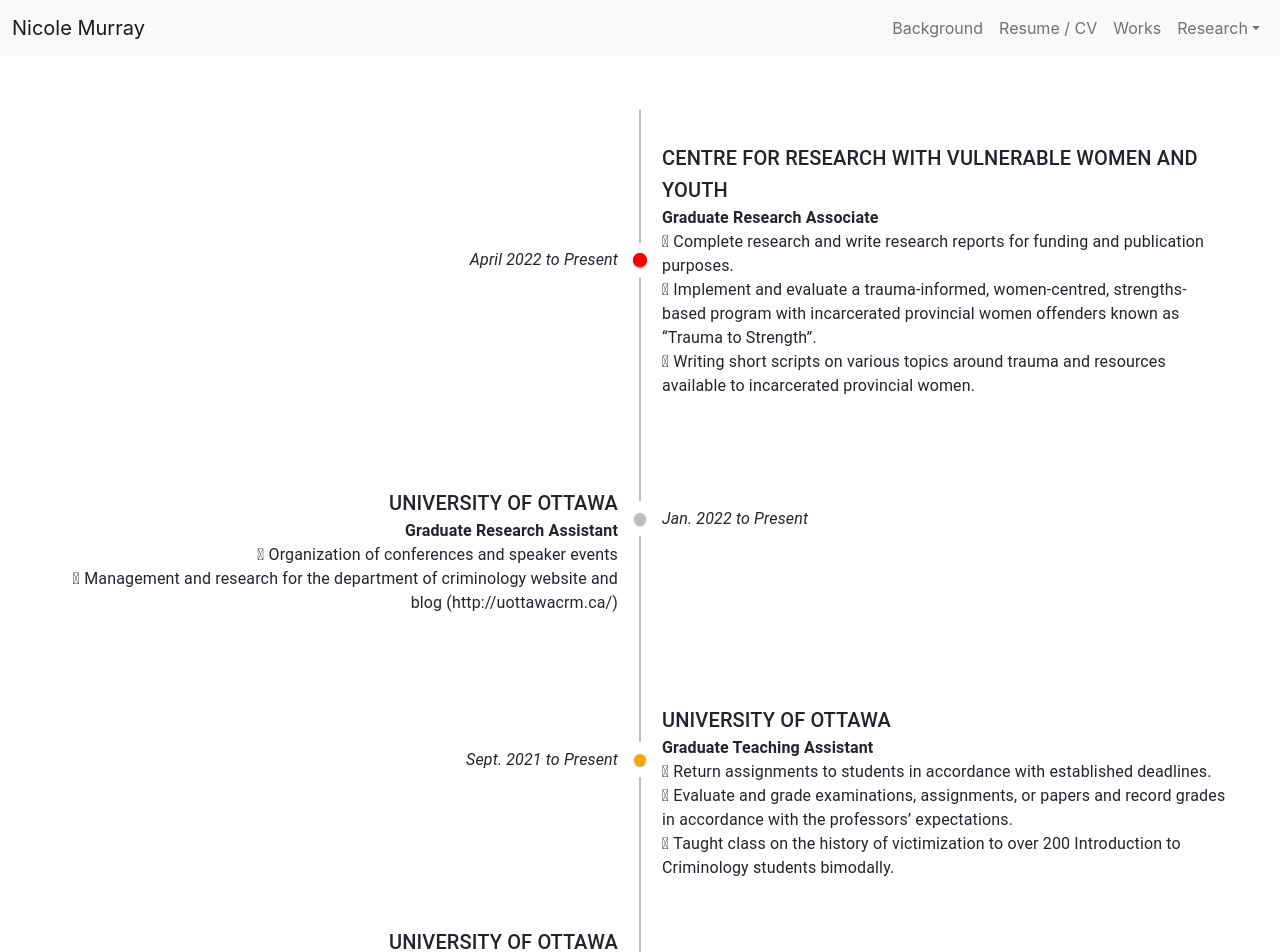
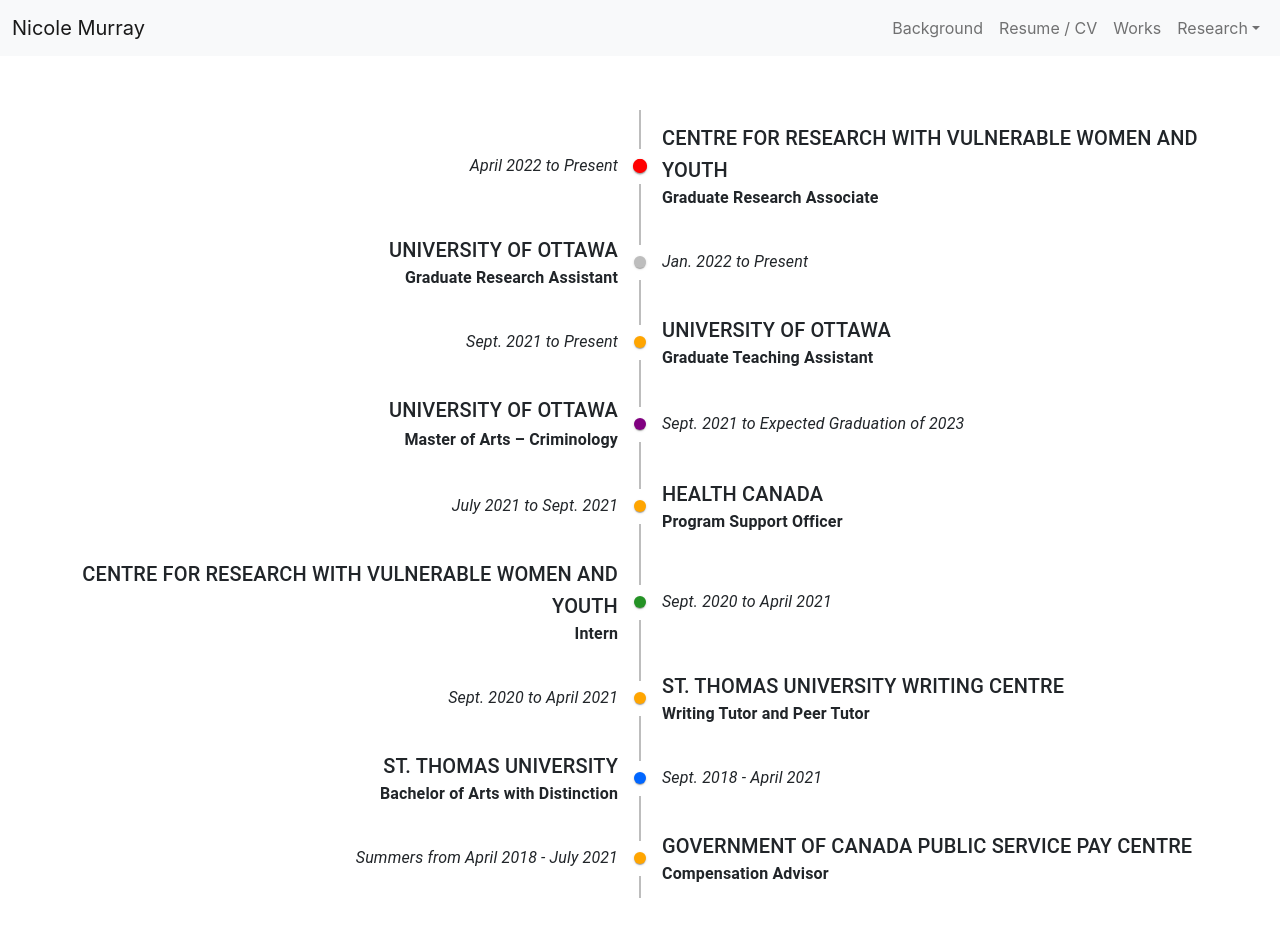
Before and after one commit to rossprokopchenko/nic-site, a React (Create React App) app: page /resume in a window 1280 px wide. Shown: the top 952 px of the page. Built offline with nearby package versions, Linux system fonts and the light colour scheme.

Commit message:
hover text for CV

```diff
--- a/src/components/ResumeCV.jsx
+++ b/src/components/ResumeCV.jsx
@@ -1,8 +1,11 @@
 import React from 'react';
-import { Box, Typography, ThemeProvider, createTheme } from '@mui/material';
+import { useState } from 'react';
+import { Box, Typography, ThemeProvider, createTheme, Collapse } from '@mui/material';
 import { Timeline, TimelineItem, TimelineSeparator, TimelineDot, TimelineConnector, TimelineContent, TimelineOppositeContent } from '@mui/lab';
 
 export default function ResumeCV() {
+    const [hoverIndex, setHoverIndex] = useState(-1);
+
     const textTheme = createTheme({
         typography: {
           fontFamily: [
@@ -33,21 +36,26 @@
                         <TimelineConnector />
                     </TimelineSeparator>
 
-                    <TimelineContent sx={{ mt: '20px', py: '12px', px: 2 }}>
+                    <TimelineContent
+                        sx={{ py: '12px', px: 2 }}
+                        onMouseEnter={() => setHoverIndex(0)}
+                        onMouseLeave={() => setHoverIndex(-1)}
+                        >
                         <Typography variant="h6" component="span">
                             CENTRE FOR RESEARCH WITH VULNERABLE WOMEN AND YOUTH
                         </Typography>
                         <Typography sx={{fontWeight: 'bold'}}>
                             Graduate Research Associate
                         </Typography>
+                        <Collapse in={hoverIndex == 0}>
                             <ThemeProvider theme={textTheme}>
                                 <Typography variant='body1'>
                                 	Complete research and write research reports for funding and publication purposes.<br />
                                 	Implement and evaluate a trauma-informed, women-centred, strengths-based program with incarcerated provincial women offenders known as “Trauma to Strength”.<br />
                                 	Writing short scripts on various topics around trauma and resources available to incarcerated provincial women.
-
                                 </Typography>
                             </ThemeProvider>
+                        </Collapse>
                     </TimelineContent>
                 </TimelineItem>
 
@@ -65,24 +73,31 @@
 
                     <TimelineSeparator>
                         <TimelineConnector />
-                            <TimelineDot sx={{}}>
+                            <TimelineDot>
                             </TimelineDot>
                         <TimelineConnector />
                     </TimelineSeparator>
 
-                    <TimelineContent sx={{ mt:'65px', py: '12px', px: 2 }}>
+                    <TimelineContent
+                        sx={{py: '12px', px: 2 }}
+                        onMouseEnter={() => setHoverIndex(1)}
+                        onMouseLeave={() => setHoverIndex(-1)}
+                    >
                         <Typography variant="h6" component="span">
                             UNIVERSITY OF OTTAWA
                         </Typography>
                         <Typography sx={{fontWeight: 'bold'}}>
                             Graduate Research Assistant
                         </Typography>
+                        <Collapse in={hoverIndex == 1}>
                             <ThemeProvider theme={textTheme}>
                                 <Typography variant='body1'>
                                     	Organization of conferences and speaker events<br />
                                     	Management and research for the department of criminology website and blog (http://uottawacrm.ca/)
                                 </Typography>
                             </ThemeProvider>
+                        </Collapse>
+
                     </TimelineContent>
                 </TimelineItem>
 
@@ -105,13 +120,18 @@
                         <TimelineConnector />
                     </TimelineSeparator>
 
-                    <TimelineContent sx={{ mt: '65px', py: '12px', px: 2 }}>
+                    <TimelineContent
+                        sx={{py: '12px', px: 2 }}
+                        onMouseEnter={() => setHoverIndex(2)}
+                        onMouseLeave={() => setHoverIndex(-1)}
+                    >
                         <Typography variant="h6" component="span">
                             UNIVERSITY OF OTTAWA
                         </Typography>
                         <Typography sx={{fontWeight: 'bold'}}>
                             Graduate Teaching Assistant
                         </Typography>
+                        <Collapse in={hoverIndex == 2}>
                             <ThemeProvider theme={textTheme}>
                                 <Typography variant='body1'>
                                     	Return assignments to students in accordance with established deadlines.<br />
@@ -119,6 +139,7 @@
                                     	Taught class on the history of victimization to over 200 Introduction to Criminology students bimodally.
                                 </Typography>
                             </ThemeProvider>
+                        </Collapse>
                     </TimelineContent>
                 </TimelineItem>
 
@@ -140,14 +161,19 @@
                         <TimelineConnector />
                     </TimelineSeparator>
 
-                    <TimelineContent sx={{ mt: '22px', py: '12px', px: 2 }}>
+                    <TimelineContent
+                        sx={{py: '12px', px: 2 }}
+                        onMouseEnter={() => setHoverIndex(3)}
+                        onMouseLeave={() => setHoverIndex(-1)}
+                    >
                         <Typography variant="h6" component="span">
                             UNIVERSITY OF OTTAWA
                         </Typography>
 
                         <Typography variant='subtitle1' sx={{fontWeight: 'bold'}}>
-                            Master of Arts – Criminology (Ottawa, Ontario)
+                            Master of Arts – Criminology
                         </Typography>
+                        <Collapse in={hoverIndex == 3}>
                             <ThemeProvider theme={textTheme}>
                                 <Typography>
                                 	Recipient of a Canadian Graduate Scholarship (Masters) from the Government of Canada (SHHRC)<br />
@@ -155,6 +181,7 @@
                                 	Research area on the discussion of consent within BDSM-related Sexual Assault cases
                                 </Typography>
                             </ThemeProvider>
+                        </Collapse>
                     </TimelineContent>
                 </TimelineItem>
 
@@ -177,21 +204,26 @@
                         <TimelineConnector />
                     </TimelineSeparator>
 
-                    <TimelineContent sx={{ mt: '65px', py: '12px', px: 2 }}>
+                    <TimelineContent
+                        sx={{py: '12px', px: 2 }}
+                        onMouseEnter={() => setHoverIndex(4)}
+                        onMouseLeave={() => setHoverIndex(-1)}
+                    >
                         <Typography variant="h6" component="span">
                             HEALTH CANADA
                         </Typography>
                         <Typography sx={{fontWeight: 'bold'}}>
                             Program Support Officer
                         </Typography>
+                        <Collapse in={hoverIndex == 4}>
                             <ThemeProvider theme={textTheme}>
                                 <Typography variant='body1'>
                                 	Research and analysis of psychological risk factors to workplace harassment and violence<br />
                                 	Developed training and surveys on psychological satisfaction in the workplace and how it relates to risk assessment in workplace violence<br />
                                 	Produced reports for senior managers on the impact of teleworking on domestic violence and how to spot and address indicators of domestic violence through online meetings
-
                                 </Typography>
                             </ThemeProvider>
+                        </Collapse>
                     </TimelineContent>
                 </TimelineItem>
 
@@ -214,21 +246,27 @@
                         <TimelineConnector />
                     </TimelineSeparator>
 
-                    <TimelineContent sx={{ mt: '85px', py: '12px', px: 2 }}>
+                    <TimelineContent
+                        sx={{py: '12px', px: 2 }}
+                        onMouseEnter={() => setHoverIndex(5)}
+                        onMouseLeave={() => setHoverIndex(-1)}
+                    >
                         <Typography variant="h6" component="span">
                             CENTRE FOR RESEARCH WITH VULNERABLE WOMEN AND YOUTH
                         </Typography>
                         <Typography sx={{fontWeight: 'bold'}}>
                             Intern
                         </Typography>
+                        <Collapse in={hoverIndex == 5}>
                         <ThemeProvider theme={textTheme}>
                             <Typography variant='body1'>
                             	Complete research and write research reports for funding and publication purposes<br />
                             	Implement and evaluate a trauma-informed, women-centred, strengths-based program with incarcerated provincial women offenders known as “Trauma to Strength”<br />
                             	Writing short scripts on various topics around trauma and resources available to incarcerated provincial women.<br />
-
                             </Typography>
                         </ThemeProvider>
+                        </Collapse>
+
                     </TimelineContent>
                 </TimelineItem>
 
@@ -251,20 +289,25 @@
                         <TimelineConnector />
                     </TimelineSeparator>
 
-                    <TimelineContent sx={{ mt: '65px', py: '12px', px: 2 }}>
+                    <TimelineContent
+                        sx={{py: '12px', px: 2 }}
+                        onMouseEnter={() => setHoverIndex(6)}
+                        onMouseLeave={() => setHoverIndex(-1)}
+                    >
                         <Typography variant="h6" component="span">
                             ST. THOMAS UNIVERSITY WRITING CENTRE
                         </Typography>
                         <Typography sx={{fontWeight: 'bold'}}>
                             Writing Tutor and Peer Tutor
                         </Typography>
+                        <Collapse in={hoverIndex == 6}>
                             <ThemeProvider theme={textTheme}>
                                 <Typography variant='body1'>
                                 	Assisted students with all aspects of their writing assignments, including planning essays, revising drafts, and properly incorporating sources into research papers<br />
                                 	Aided students in understanding of various citation styles including APA, MLA and Chicago
-
                                 </Typography>
                             </ThemeProvider>
+                        </Collapse>
                     </TimelineContent>
                 </TimelineItem>
 
@@ -286,13 +329,18 @@
                         <TimelineConnector />
                     </TimelineSeparator>
 
-                    <TimelineContent sx={{mt: '40px', py: '12px', px: 2 }}>
+                    <TimelineContent
+                        sx={{py: '12px', px: 2 }}
+                        onMouseEnter={() => setHoverIndex(7)}
+                        onMouseLeave={() => setHoverIndex(-1)}
+                    >
                         <Typography variant="h6" component="span">
                             ST. THOMAS UNIVERSITY
                         </Typography>
                         <Typography sx={{fontWeight: 'bold'}}>
-                            Bachelor of Arts with Distinction (Fredericton, New Brunswick)
+                            Bachelor of Arts with Distinction
                         </Typography>
+                        <Collapse in={hoverIndex == 7}>
                             <ThemeProvider theme={textTheme}>
                                 <Typography variant='body1'>
                                        Honours in Criminology	<br />
@@ -300,6 +348,7 @@
                                        Thesis on the impact of the #MeToo social movement on the use of rape myth acceptance in judicial discourse entitled: “The Concept Of The ‘#MeToo Movement’ Has No Place In A Criminal Trial”: Rape Myth Acceptance And Moral Panic In Judicial Discourse In A Post-#MeToo Era
                                 </Typography>
                             </ThemeProvider>
+                        </Collapse>
                     </TimelineContent>
                 </TimelineItem>
 
@@ -322,19 +371,25 @@
                         <TimelineConnector />
                     </TimelineSeparator>
 
-                    <TimelineContent sx={{ mt: '65px', py: '12px', px: 2 }}>
+                    <TimelineContent
+                        sx={{py: '12px', px: 2 }}
+                        onMouseEnter={() => setHoverIndex(8)}
+                        onMouseLeave={() => setHoverIndex(-1)}
+                    >
                         <Typography variant="h6" component="span">
                             GOVERNMENT OF CANADA PUBLIC SERVICE PAY CENTRE
                         </Typography>
                         <Typography sx={{fontWeight: 'bold'}}>
                             Compensation Advisor
                         </Typography>
+                        <Collapse in={hoverIndex == 8}>
                             <ThemeProvider theme={textTheme}>
                                 <Typography variant='body1'>
                                 	Used several Microsoft Excel tools and calculators to process Maternity and Leave with Income Averaging benefit rates<br />
                                 	Conducted extensive research and analysis on subjects such as employee data, collective agreement, pension and insurance plans, federal and provincial legislation and interpreting the application and intent behind various directives
                                 </Typography>
                             </ThemeProvider>
+                        </Collapse>
                     </TimelineContent>
                 </TimelineItem>
             </Timeline>
```
Lines whose indentation alone changed are shown as unchanged.
